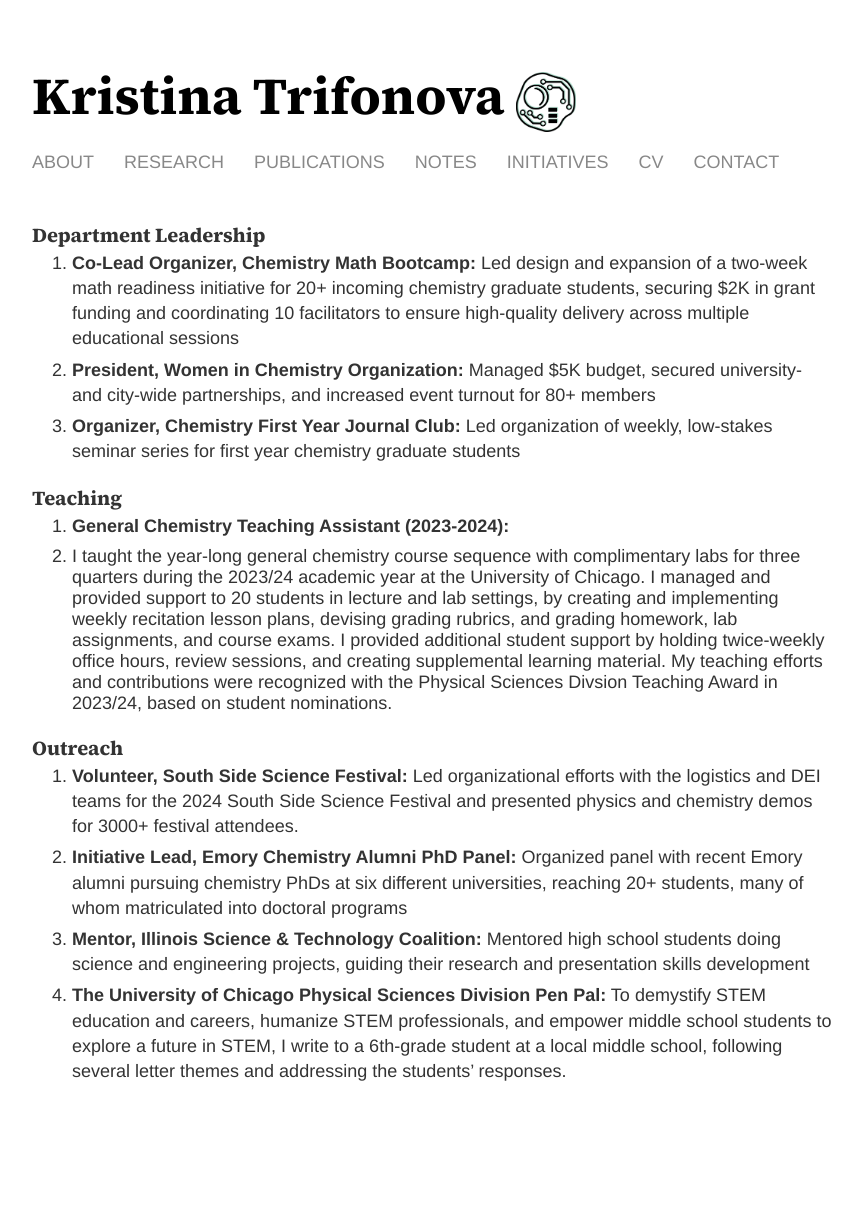
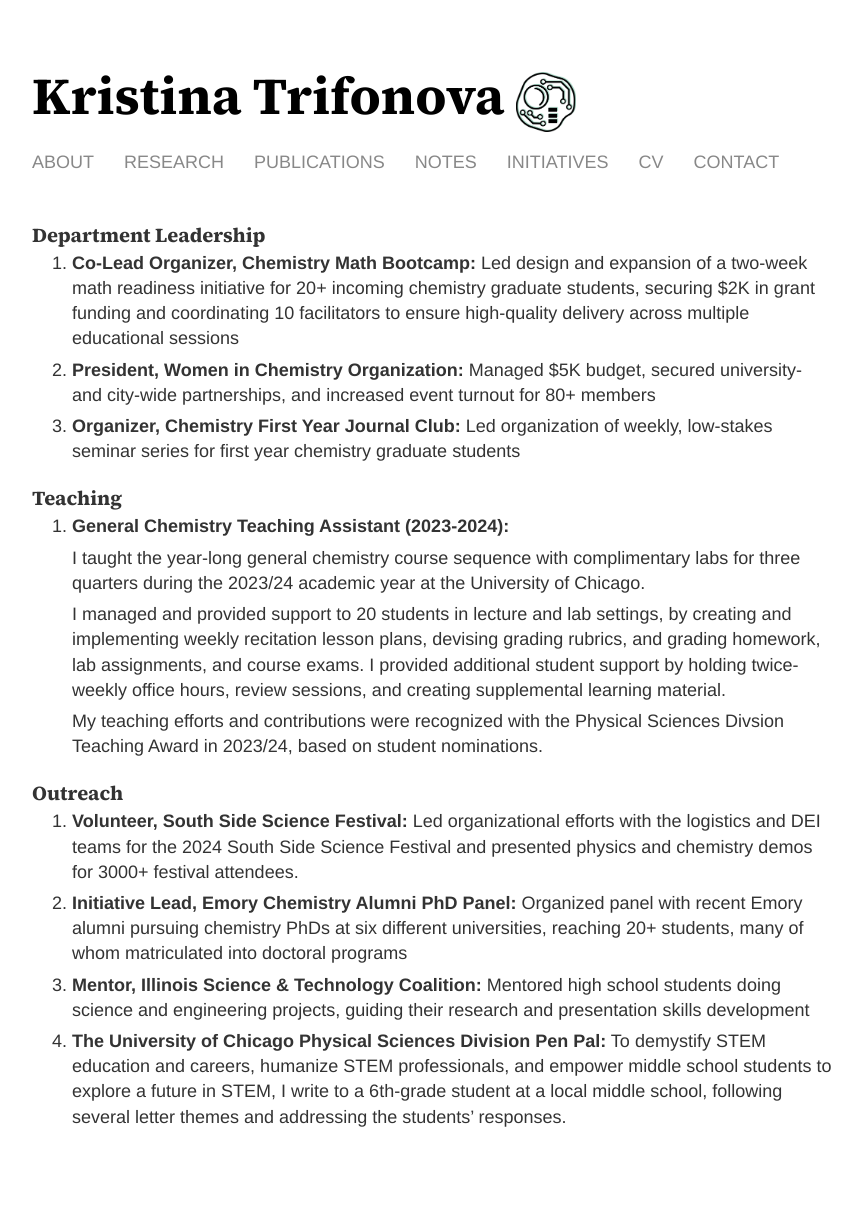
Before and after one commit to k-trifonova/k-trifonova.github.io, a Jekyll site: the page built from initiatives/index.html, in a window 1280 px wide. Shown: the whole page, without its empty margins (208-1070 px from the left). Built offline with Jekyll 4.4.1, drawn with Linux system fonts in a browser that asks for light colours; before the commit the page ends 1180 px from its top, so only the background shows below that.

```diff
--- a/initiatives/index.html
+++ b/initiatives/index.html
@@ -24,7 +24,9 @@ title: Kristina Trifonova | Initiatives
 	 	<h2><strong>Teaching</strong></h2>
 		<ol>
 			<li><p><strong>General Chemistry Teaching Assistant (2023-2024):</strong> </li>
-				<li>I taught the year-long general chemistry course sequence with complimentary labs for three quarters during the 2023/24 academic year at the University of Chicago. I managed and provided support to 20 students in lecture and lab settings, by creating and implementing weekly recitation lesson plans, devising grading rubrics, and grading homework, lab assignments, and course exams. I provided additional student support by holding twice-weekly office hours, review sessions, and creating supplemental learning material. My teaching efforts and contributions were recognized with the Physical Sciences Divsion Teaching Award in 2023/24, based on student nominations.</p></li>
+			<p>I taught the year-long general chemistry course sequence with complimentary labs for three quarters during the 2023/24 academic year at the University of Chicago.</p>
+			<p>I managed and provided support to 20 students in lecture and lab settings, by creating and implementing weekly recitation lesson plans, devising grading rubrics, and grading homework, lab assignments, and course exams. I provided additional student support by holding twice-weekly office hours, review sessions, and creating supplemental learning material.</p>
+			<p>My teaching efforts and contributions were recognized with the Physical Sciences Divsion Teaching Award in 2023/24, based on student nominations.</p>
 		</ol>
 <br>
 		<h2><strong>Outreach</strong></h2>
```
